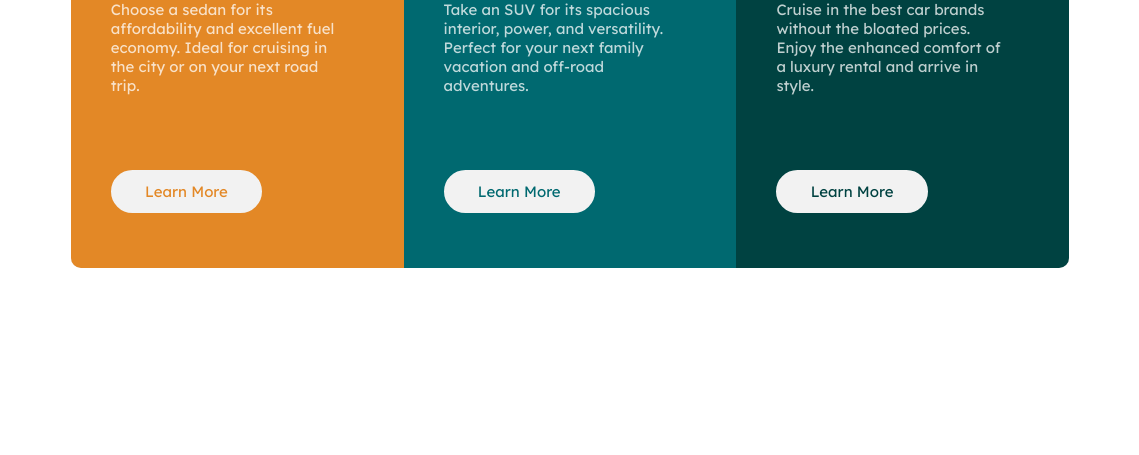
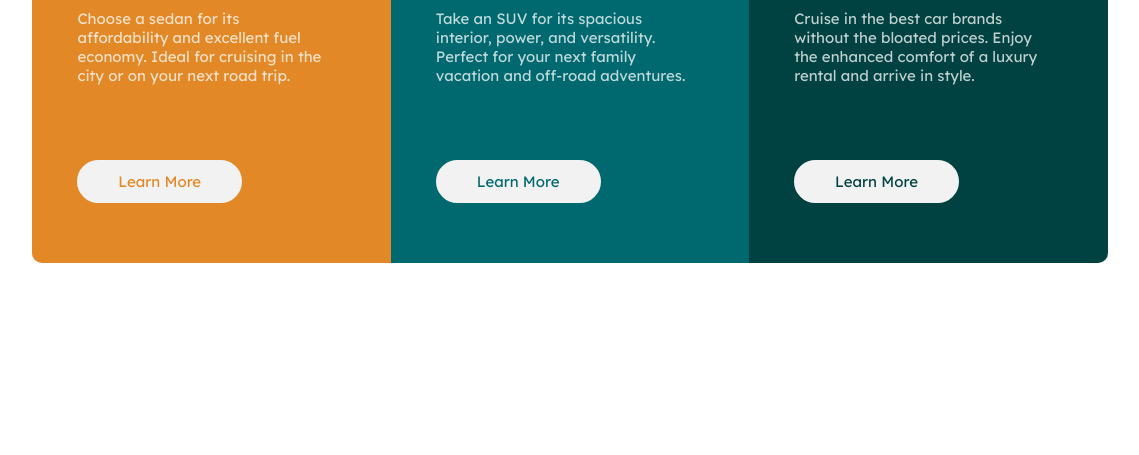
Before and after one commit to dzaky-fadh/3-column-preview-card-component, a plain HTML site: page index.html in a window 1536 px wide. Shown: the part 345-800 px from the top of the page, without its empty margins (198-1337 px from the left). Drawn offline with Linux system fonts and the light colour scheme.

```diff
--- a/style.css
+++ b/style.css
@@ -135,13 +135,13 @@ section {
 
 @media (min-width: 1300px) {
   main {
-    width: 65%;
+    width: 70%;
     grid-template-columns: repeat(3, 1fr);
     grid-template-areas: 'sedans suvs luxury';
   }
 
   section {
-    padding: 40px 60px 40px 40px;
+    padding: 45px 60px 45px 45px;
   }
 
   .btn {
```
